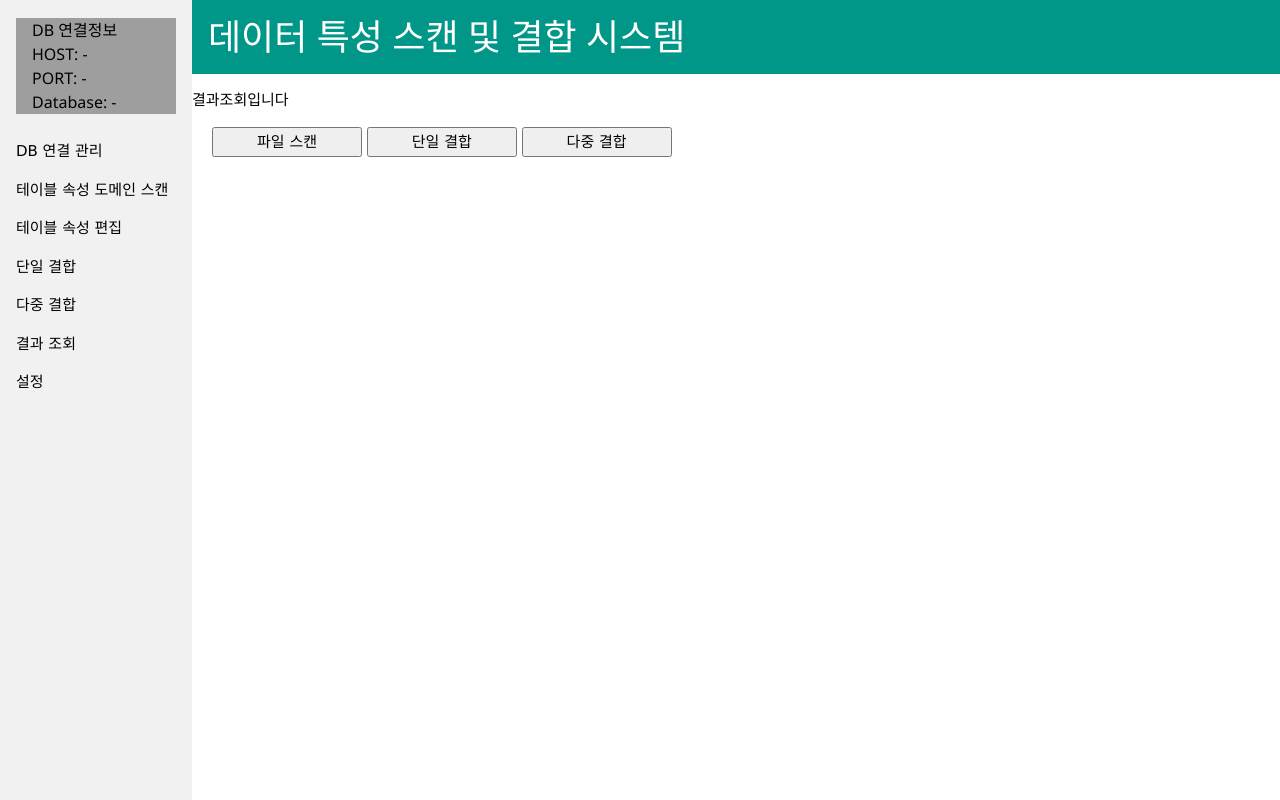
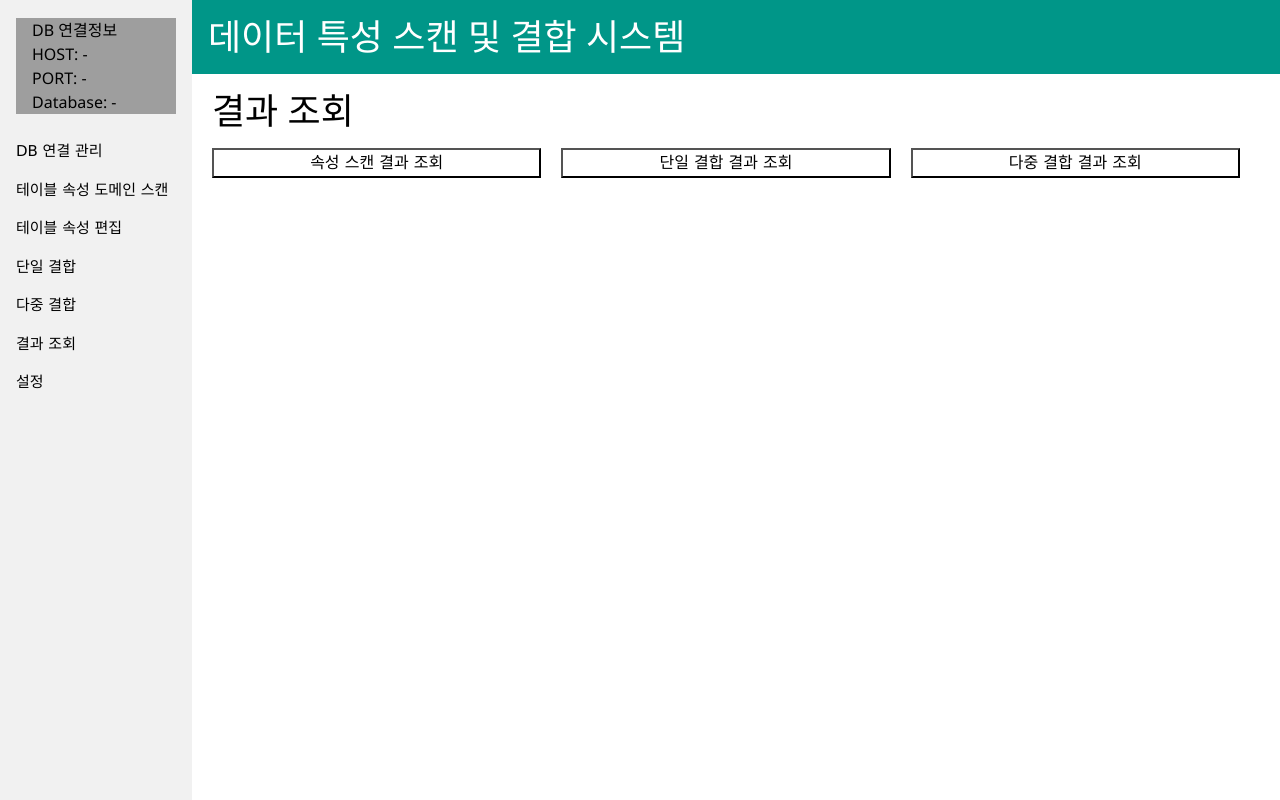
Before and after one commit to Nugu-ai/2022-2-DB-team-project, a Flask app: page /result/ in a window 1280 px wide. Run offline with Flask 2, Linux system fonts and the light colour scheme.

Commit message:
result css 1차 수정

```diff
--- a/templates/result.html
+++ b/templates/result.html
@@ -11,6 +11,10 @@
   button {
     width: 150px;
     height: 30px;
+  }
+  .title {
+            margin-left: 15%;
+            padding: 0 20px;
   }
 
   .container {
@@ -37,37 +41,65 @@
   td {
     border: 1px solid black;
   }
+  .button_container{
+    display: flex;
+    flex-direction: row;
+    justify-content: flex-start;
+  }
+
+  #title_button{
+    margin-right: 20px;
+    background-color: white;
+    color: black;
+    text-align: center;
+    text-decoration: none;
+    font-size: 16px;
+    width: 100%
+  }
+  .table_button{
+    background-color: white;
+    border: none;
+    color: black;
+    text-align: center;
+    text-decoration: none;
+    font-size: 14.5px;
+    width: 100%
+  }
+
 
   button:hover {
     cursor: pointer;
 }
 </style>
-<p style="margin-left: 15%">결과조회입니다</p>
-
+<!-- <p style="margin-left: 15%">결과조회입니다</p> -->
+<h1 class="title">결과 조회 </h1>
 <!--하이퍼링크 버튼-->
-<div class="container">
-  <button onclick="location.href = '{{ result_root }}scan/' ">
-    파일 스캔
+<div class="container button_container">
+  <button id="title_button" onclick="location.href = '{{ result_root }}scan/' ">
+    속성 스캔 결과 조회
   </button>
-  <button onclick="location.href = '{{ result_root }}JOINlist/SINGLE/NONE/NONE/NONE/' ">
-    단일 결합
+  <button id="title_button" onclick="location.href = '{{ result_root }}JOINlist/SINGLE/NONE/NONE/NONE/' ">
+    단일 결합 결과 조회
   </button>
-  <button onclick="location.href = '{{ result_root }}JOINlist/MULTIPLE/NONE/NONE/NONE/' ">
-    다중 결합
+  <button id="title_button" onclick="location.href = '{{ result_root }}JOINlist/MULTIPLE/NONE/NONE/NONE/' ">
+    다중 결합 결과 조회
   </button>
 </div>
 
 <!--스캔 테이블 선택 화면-->
 {% if  type == 'scan_select' %}
-<div class="container" >SCANNED TABLES</div>
-
-<table style = "margin-left: 15%">
+<div class="container">
+  <h3>속성 스캔 완료 테이블 목록</h3>
+  <table>
     <!--테이블 각 열 설명-->
+    <thead>
       <tr>
         <th>테이블 명</th>
         <th>레코드 수</th>
         <th>테이블 상세 버튼</th>
       </tr>
+    </thead>
+
 
     <!--테이블 내용 채우기-->
     {% for row in table_rows %}
@@ -75,11 +107,14 @@
         {% for val in row %}
           <td>{{val}}</td>
         {% endfor %}
-        <td> <button onclick = "location.href = '{{result_root}}scan/{{row[0]}}/'">{{ row[0] }}</button> </td>
+          <td> <button class="table_button" onclick = "location.href = '{{result_root}}scan/{{row[0]}}/'">{{ row[0] }}</button> </td>
       <tr>
     {% endfor %}
 
   </table>
+
+</div>
+
 
 <!--스캔 결과 표시-->
 {% elif type == 'scan_result' %}
@@ -88,11 +123,10 @@
     <button type="button" onclick="tableToCSV('{{table_name}}_scan.csv')">
       download CSV
   </button>
-  </div>
-
   <!--숫자 스캔결과-->
-    <table style = "margin-left: 15%" id = "csvtable">
+  <table id = "csvtable">
     <caption>{{table_name}}|수치 속성</caption>
+    <thead>
       <tr>
         <th>속성명</th>
         <th>데이터 타입</th>
@@ -108,6 +142,8 @@
         <th>대표 속성</th>
         <th>대표 결합키</th>
       </tr>
+    </thead>
+
 
     {% for row in numeric_rows%}
       <tr>
@@ -119,8 +155,9 @@
   </table>
 
 <!--문자 스캔결과-->
-    <table style = "margin-left: 15%" id = "categorical_result">
+  <table id = "categorical_result">
     <caption>{{table_name}}|범주 속성</caption>
+    <thead>
       <tr>
         <th>속성명</th>
         <th>데이터 타입</th>
@@ -134,6 +171,8 @@
         <th>대표 속성</th>
         <th>대표 결합키</th>
       </tr>
+    </thead>
+
 
     {% for rows in categoric_rows%}
       <tr>
@@ -143,6 +182,9 @@
       </tr>
     {% endfor %}
   </table>
+  </div>
+
+
 
 {% elif type == 'SINGLE' or type == 'MULTIPLE' %}
   <!--단일결합 결과조회-->
@@ -166,6 +208,7 @@
     <!--결과 테이블-->
     <table>
       <!--맨 윗행(설명하는부분)-->
+      <thead>
         <tr>
           <th>ID</th>
           {% if type == "MULTIPLE" %}
@@ -186,6 +229,8 @@
           <th>진행률</th>
           <th>결과링크</th>
         </tr>
+      </thead>
+
       <!--테이블 내용 완성-->
       {% for row in joined_result %}
         <tr>
--- a/templates/singlejoin_source.html
+++ b/templates/singlejoin_source.html
@@ -29,6 +29,10 @@
 
         td {
             border: 1px solid black;
+        }
+        button {
+            margin-top: 20px;
+            width: 100px;
         }
 
     </style>
```
Lines whose indentation alone changed are shown as unchanged.
